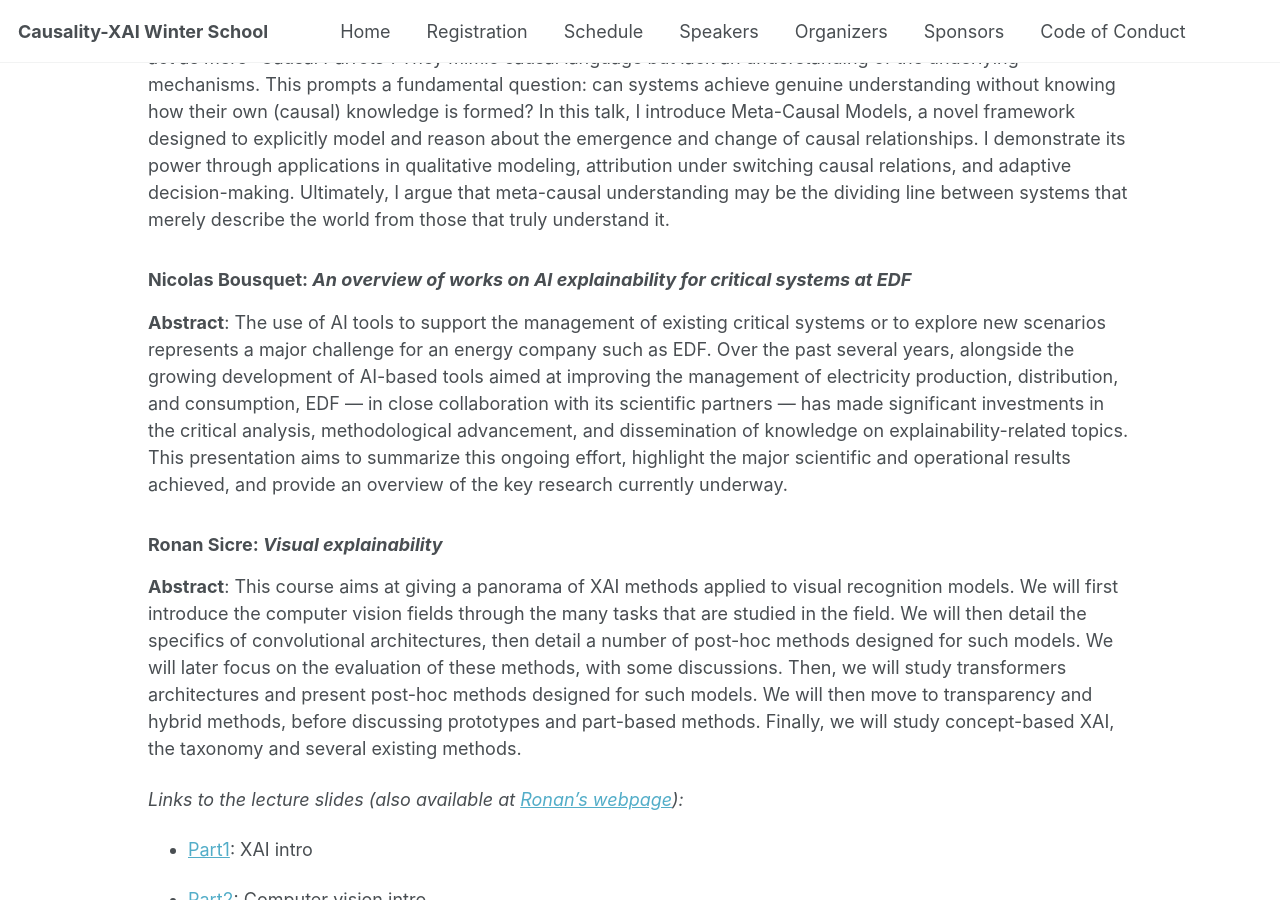
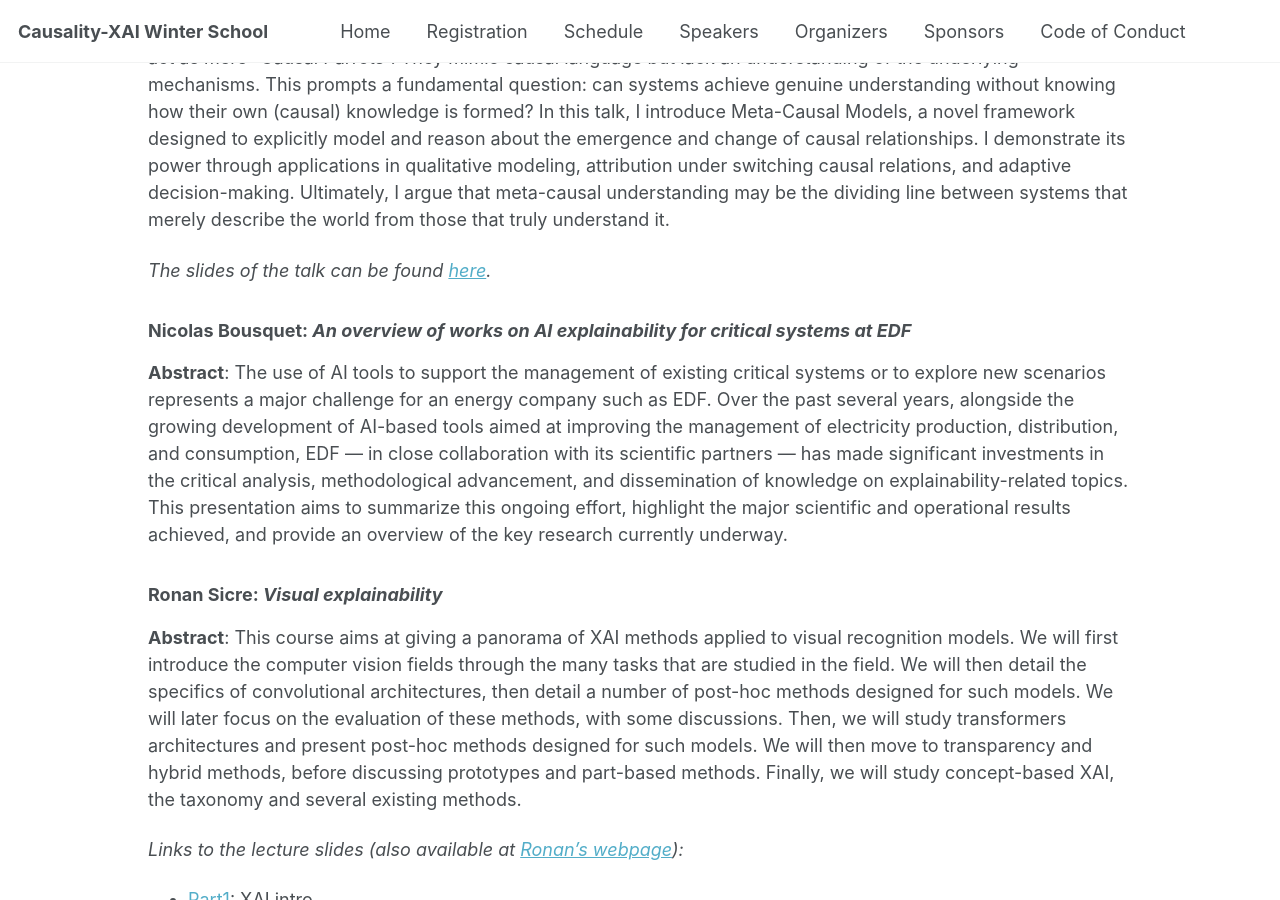
Before and after one commit to XAI-Winter-School/xai-winter-school.github.io, a Jekyll site: the page built from _pages/schedule.md, in a window 1280 px wide and 900 px high, scrolled down 5631 px. Built offline with Jekyll 4.4.1, drawn with Linux system fonts in a browser that asks for light colours.

Commit message:
add slides

```diff
--- a/_pages/schedule.md
+++ b/_pages/schedule.md
@@ -299,6 +299,7 @@ List of confirmed speakers:
 ### <a id="moritz-willig"></a>Moritz Willig: *Beyond Causal Parrots: The Role of Meta-Causality for Genuine Causal Understanding*
 **Abstract**: The majority of today's machine learning models are trained using associational methods, raising fundamental questions about their ability to advance beyond the first rung of the causal ladder. While natural language allows for the expression of higher-level causal facts within training data, large language models often still act as mere "Causal Parrots". They mimic causal language but lack an understanding of the underlying mechanisms. This prompts a fundamental question: can systems achieve genuine understanding without knowing how their own (causal) knowledge is formed? In this talk, I introduce Meta-Causal Models, a novel framework designed to explicitly model and reason about the emergence and change of causal relationships. I demonstrate its power through applications in qualitative modeling, attribution under switching causal relations, and adaptive decision-making. Ultimately, I argue that meta-causal understanding may be the dividing line between systems that merely describe the world from those that truly understand it.
 
+*The slides of the talk can be found [here](/files/Moritz_XAICausalWinterSchool.pdf).*
 
 
 
```
Also changed, not shown: 1 other file.
